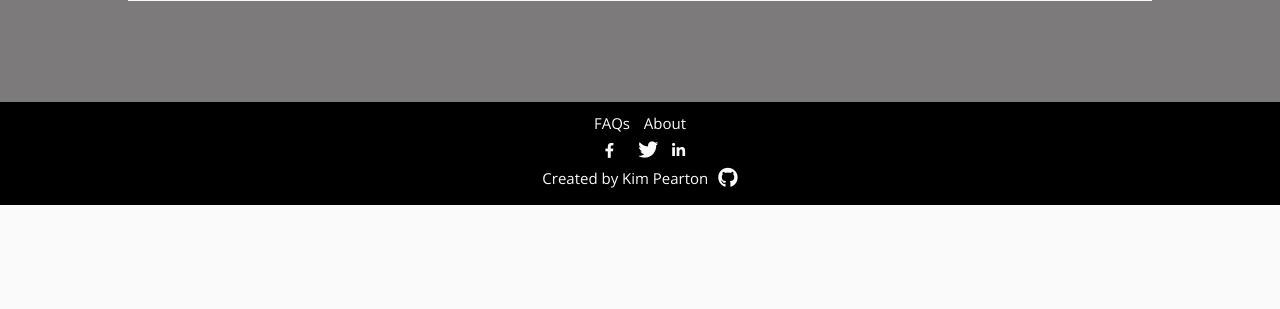
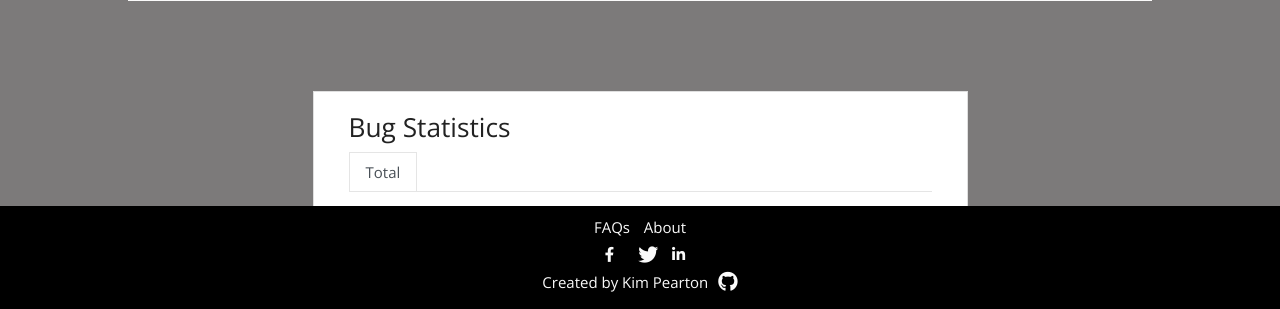
Before and after one commit to kimpea/us-issue-tracker, a Django app: page /bugs/ in a window 1280 px wide. Shown: the part 595-904 px from the top of the page. Before the commit the page ends 800 px from the top, so only its background shows below. Run offline with Django 3.2, Linux system fonts and the light colour scheme; data that the repository does not hold is empty; some libraries are stand-ins or nearby versions.

Commit message:
Implement chart_total_bug into bugs.html

```diff
--- a/bugs/templates/bugs.html
+++ b/bugs/templates/bugs.html
@@ -77,4 +77,27 @@
 
 </div>
 
+<!-- Graphs -->
+<div class="row justify-content-center bug-graphs">
+    <div class="card col-lg-6 col-md-12 col-sm-12">
+        <div class="card-body">
+            <h3>Bug Statistics</h3>
+            <ul class="nav nav-tabs">
+                <li class="nav-item">
+                    <a class="nav-link active" data-toggle="tab" href="#bug_total">Total</a>
+                </li>
+            </ul>
+            <div id="myTabContent" class="tab-content">
+                <div class="tab-pane fade active show" id="bug_total">
+                    <div class="bug-chart-container  margin-t-30 ">
+                        <div class="chart ">
+                            {{ chart_total_bug|safe }}
+                        </div>
+                    </div>
+                </div>
+            </div>
+        </div>
+    </div>
+</div>
+
 {% endblock %}
```
